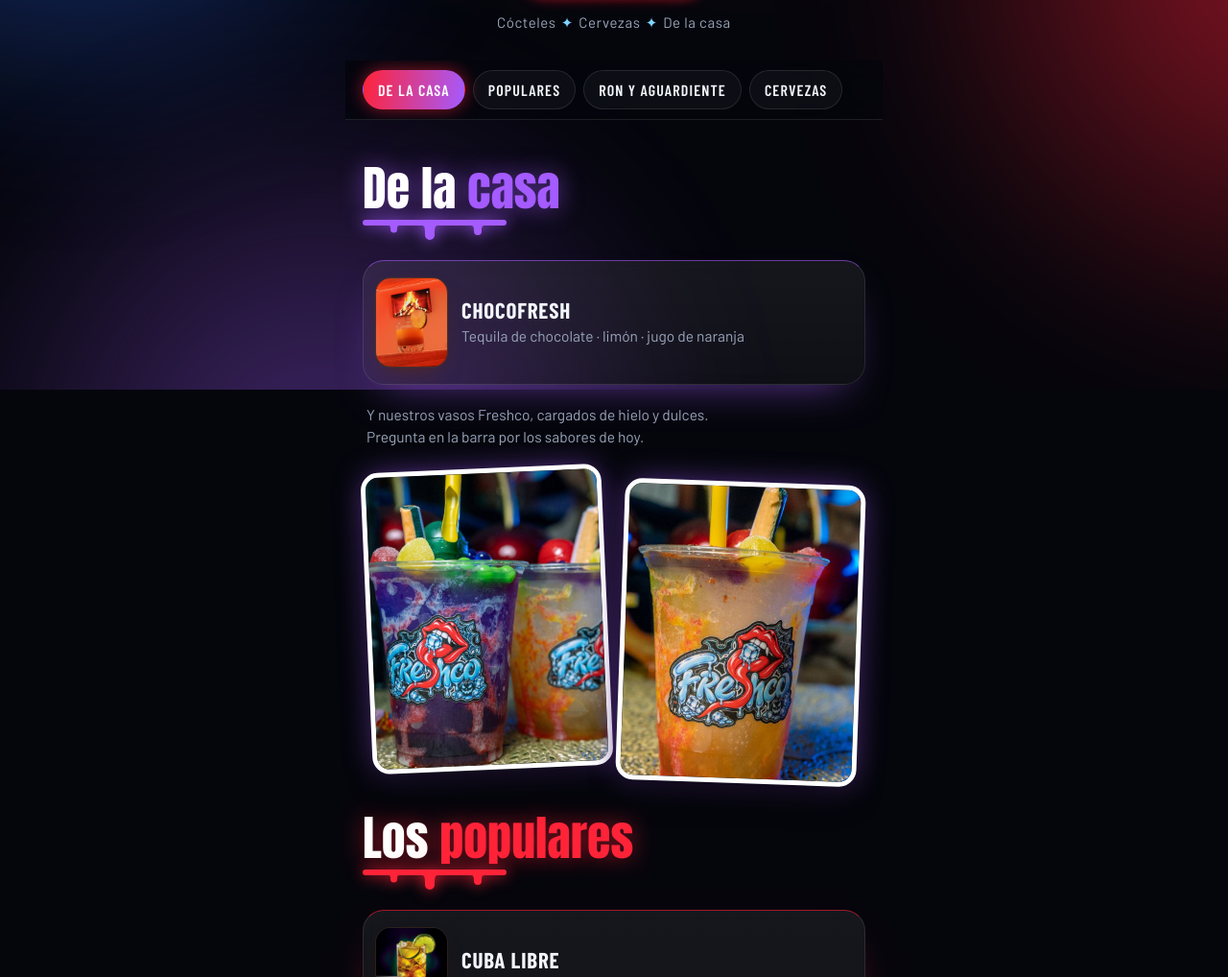
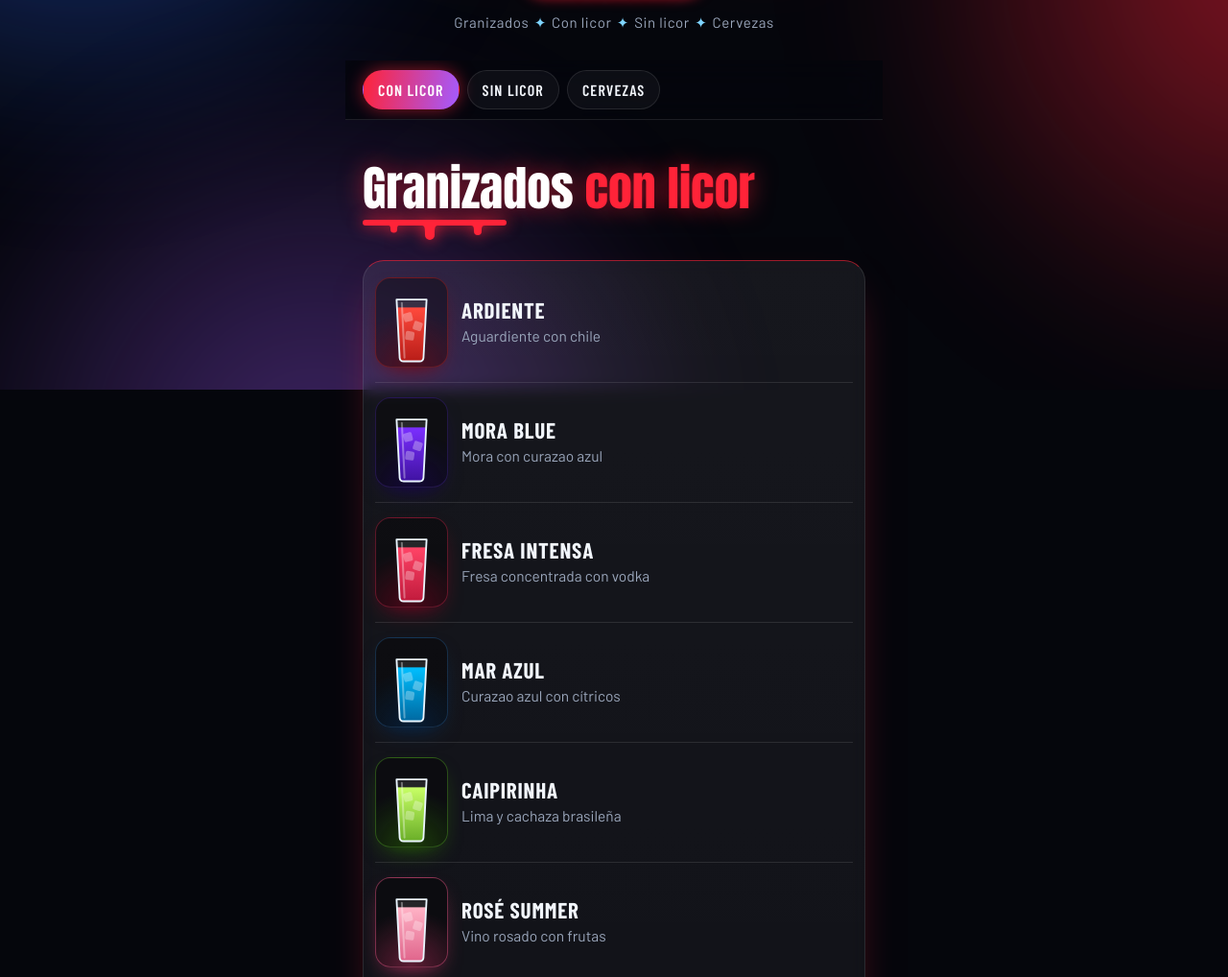
Before and after one commit to elantiguo/Carta-Freshco, a plain HTML site: page index.html in a window 1280 px wide. Shown: the part 394-1412 px from the top of the page at 96% size. Drawn offline with nearby package versions, Linux system fonts and the light colour scheme; a web font is replaced by a local one.

Commit message:
Reemplazar cocteles por granizados con y sin licor, quitar ingredientes

```diff
--- a/index.html
+++ b/index.html
@@ -20,7 +20,7 @@
     <header class="cabecera">
       <img src="img/logo.webp" alt="Freshco" width="1000" height="641">
       <div><span class="neon">La carta</span></div>
-      <p class="lema">Cócteles<b>✦</b>Cervezas<b>✦</b>De la casa</p>
+      <p class="lema">Granizados<b>✦</b>Con licor<b>✦</b>Sin licor<b>✦</b>Cervezas</p>
     </header>
 
     <nav class="atajos" id="atajos" aria-label="Secciones de la carta"></nav>
--- a/js/app.js
+++ b/js/app.js
@@ -14,7 +14,7 @@ main.innerHTML = CARTA.map(s => `
         <span class="dibujo" style="--c2:${i.color ? i.color[1] : '#ff2338'}">
           ${i.imagen ? `<img src="${encodeURI(i.imagen)}" alt="${esc(i.nombre)}" loading="lazy">` : dibujar(i)}
         </span>
-        <div><h3>${esc(i.nombre)}</h3><p>${esc(i.ingredientes)}</p></div>
+        <div><h3>${esc(i.nombre)}</h3>${i.sabor ? `<p>${esc(i.sabor)}</p>` : ""}</div>
         ${i.precio != null ? `<span class="precio">${pesos(i.precio)}</span>` : "<span></span>"}
       </li>`).join("")}</ul>` : ""}
     ${s.nota ? `<p class="nota">${esc(s.nota)}</p>` : ""}
--- a/js/data.js
+++ b/js/data.js
@@ -1,13 +1,36 @@
 const CARTA = [
   {
-    id: "de-la-casa", atajo: "De la casa", tono: "violeta",
-    titulo: "De la <em>casa</em>",
-    nota: "Y nuestros vasos Freshco, cargados de hielo y dulces. Pregunta en la barra por los sabores de hoy.",
+    id: "con-licor", atajo: "Con licor", tono: "rojo",
+    titulo: "Granizados <em>con licor</em>",
     items: [
-      {
-        nombre: "Chocofresh", imagen: "img/choco_fresh.jpg", vaso: "corto", hielo: true, adornos: ["lima"],
-        ingredientes: "Tequila de chocolate · limón · jugo de naranja", color: ["#ffa63d", "#5a2a0c"], precio: null
-      }
+      { nombre: "Ardiente", sabor: "Aguardiente con chile", vaso: "alto", hielo: true, color: ["#ff4a3d", "#8b0000"], precio: null },
+      { nombre: "Mora Blue", sabor: "Mora con curazao azul", vaso: "alto", hielo: true, color: ["#7b2fff", "#1a0066"], precio: null },
+      { nombre: "Fresa Intensa", sabor: "Fresa concentrada con vodka", vaso: "alto", hielo: true, color: ["#ff4466", "#990022"], precio: null },
+      { nombre: "Mar Azul", sabor: "Curazao azul con cítricos", vaso: "alto", hielo: true, color: ["#00bfff", "#003366"], precio: null },
+      { nombre: "Caipirinha", sabor: "Lima y cachaza brasileña", vaso: "alto", hielo: true, color: ["#c8ff66", "#2e7a00"], precio: null },
+      { nombre: "Rosé Summer", sabor: "Vino rosado con frutas", vaso: "alto", hielo: true, color: ["#ffb3c6", "#cc3366"], precio: null },
+      { nombre: "Smirnoff", sabor: "Vodka con frutas cítricas", vaso: "alto", hielo: true, color: ["#e0f0ff", "#4dabff"], precio: null },
+      { nombre: "Sex On The Beach", sabor: "Durazno, naranja y vodka", vaso: "alto", hielo: true, color: ["#ffaa33", "#ff4444"], precio: null },
+      { nombre: "Mulberry", sabor: "Mora silvestre con ron", vaso: "alto", hielo: true, color: ["#c44dbb", "#3d003d"], precio: null },
+      { nombre: "Margarita", sabor: "Lima con tequila y sal", vaso: "alto", hielo: true, color: ["#e6ff80", "#669900"], precio: null },
+      { nombre: "Jumanji", sabor: "Mix de frutas tropicales con ron", vaso: "alto", hielo: true, color: ["#33cc66", "#004d1a"], precio: null }
+    ],
+    fotos: [
+      { src: "img/coctel-limon.jpg", alt: "Granizado con rodaja de limón en la barra de Freshco" },
+      { src: "img/coctel-picante.jpg", alt: "Granizado con borde picante en Freshco" }
+    ]
+  },
+  {
+    id: "sin-licor", atajo: "Sin licor", tono: "hielo",
+    titulo: "Granizados <em>sin licor</em>",
+    items: [
+      { nombre: "Mora Azul", sabor: "Mora azul natural", vaso: "alto", hielo: true, color: ["#6644cc", "#220066"], precio: null },
+      { nombre: "Maracuyá", sabor: "Fruta de la pasión", vaso: "alto", hielo: true, color: ["#ffcc00", "#cc8800"], precio: null },
+      { nombre: "Mango Biche", sabor: "Mango verde", vaso: "alto", hielo: true, color: ["#99cc33", "#336600"], precio: null },
+      { nombre: "Bubbachella", sabor: "Tutti frutti", vaso: "alto", hielo: true, color: ["#ff66cc", "#cc0088"], precio: null },
+      { nombre: "Sandía", sabor: "Sandía natural", vaso: "alto", hielo: true, color: ["#ff3355", "#880022"], precio: null },
+      { nombre: "Frambuesa", sabor: "Frambuesa natural", vaso: "alto", hielo: true, color: ["#ff3377", "#990033"], precio: null },
+      { nombre: "Fresa", sabor: "Fresa natural", vaso: "alto", hielo: true, color: ["#ff4455", "#aa0011"], precio: null }
     ],
     fotos: [
       { src: "img/vaso-morado.jpg", alt: "Vaso Freshco morado con gomitas y bolitas de colores" },
@@ -15,61 +38,12 @@ const CARTA = [
     ]
   },
   {
-    id: "populares", atajo: "Populares", tono: "rojo",
-    titulo: "Los <em>populares</em>",
-    items: [
-      {
-        nombre: "Cuba Libre", imagen: "img/cuba-libre.png", vaso: "alto", hielo: true, pitillo: "#111827", adornos: ["lima"],
-        ingredientes: "Ron · Coca-Cola · limón", color: ["#8a4a1c", "#2a1208"], precio: null
-      },
-      {
-        nombre: "Blue Lagoon", imagen: "img/blue-lagoon.webp", vaso: "alto", hielo: true, adornos: ["limon", "cereza"],
-        ingredientes: "Vodka · curazao azul · limonada", color: ["#3fd0ff", "#0a55ff"], precio: null
-      },
-      {
-        nombre: "Tequila Sunrise", imagen: "img/tequilla-sunrise.jpg", vaso: "alto", hielo: true, adornos: ["naranja", "cereza"],
-        ingredientes: "Tequila · jugo de naranja · granadina", color: ["#ffc21a", "#ff2a2a"], precio: null
-      },
-      {
-        nombre: "Margarita", imagen: "img/margarita.png", vaso: "margarita", adornos: ["sal", "lima"],
-        ingredientes: "Tequila · triple sec · limón · sal", color: ["#f6fbc0", "#b5df52"], precio: null
-      }
-    ],
-    fotos: [
-      { src: "img/coctel-limon.jpg", alt: "Cóctel con rodaja de limón sobre la barra de Freshco" },
-      { src: "img/coctel-picante.jpg", alt: "Cóctel con borde picante frente al mural de Freshco" }
-    ]
-  },
-  {
-    id: "ron-aguardiente", atajo: "Ron y aguardiente", tono: "hielo",
-    titulo: "Ron y <em>aguardiente</em>",
-    items: [
-      {
-        nombre: "Piña Colada", imagen: "img/piñacolada.jpg", vaso: "huracan", pitillo: "#ff4d6d", adornos: ["pina", "cereza"],
-        ingredientes: "Ron · crema de coco · jugo de piña", color: ["#fffbe0", "#ffdc6b"], precio: null
-      },
-      {
-        nombre: "Daiquiri de fresa", imagen: "img/Daiquiri de fresa.jpg", vaso: "copa", adornos: ["fresa"],
-        ingredientes: "Ron blanco · fresas · limón · azúcar", color: ["#ff8a98", "#dd0f2d"], precio: null
-      }
-    ]
-  },
-  {
     id: "cervezas", atajo: "Cervezas", tono: "ambar",
     titulo: "Las <em>cervezas</em>",
     items: [
-      {
-        nombre: "Coronita", imagen: "img/coronita.webp", vaso: "botella", etiqueta: "#ffffff", tapa: "#f5c542",
-        ingredientes: "Cerveza mexicana", color: ["#fff3b0", "#f0bd2a"], precio: null
-      },
-      {
-        nombre: "Poker", imagen: "img/poker.webp", vaso: "botella", etiqueta: "#d81e2c", tapa: "#e8e8e8",
-        ingredientes: "Cerveza colombiana", color: ["#9a5a1a", "#4a2508"], precio: null
-      },
-      {
-        nombre: "Águila", imagen: "img/aguila.webp", vaso: "botella", etiqueta: "#ffd21f", tapa: "#2f6bff",
-        ingredientes: "Cerveza colombiana", color: ["#b06a1e", "#5a2c0a"], precio: null
-      }
+      { nombre: "Coronita", imagen: "img/coronita.webp", vaso: "botella", etiqueta: "#ffffff", tapa: "#f5c542", sabor: "Cerveza mexicana", color: ["#fff3b0", "#f0bd2a"], precio: null },
+      { nombre: "Poker", imagen: "img/poker.webp", vaso: "botella", etiqueta: "#d81e2c", tapa: "#e8e8e8", sabor: "Cerveza colombiana", color: ["#9a5a1a", "#4a2508"], precio: null },
+      { nombre: "Águila", imagen: "img/aguila.webp", vaso: "botella", etiqueta: "#ffd21f", tapa: "#2f6bff", sabor: "Cerveza colombiana", color: ["#b06a1e", "#5a2c0a"], precio: null }
     ]
   }
 ];
```
